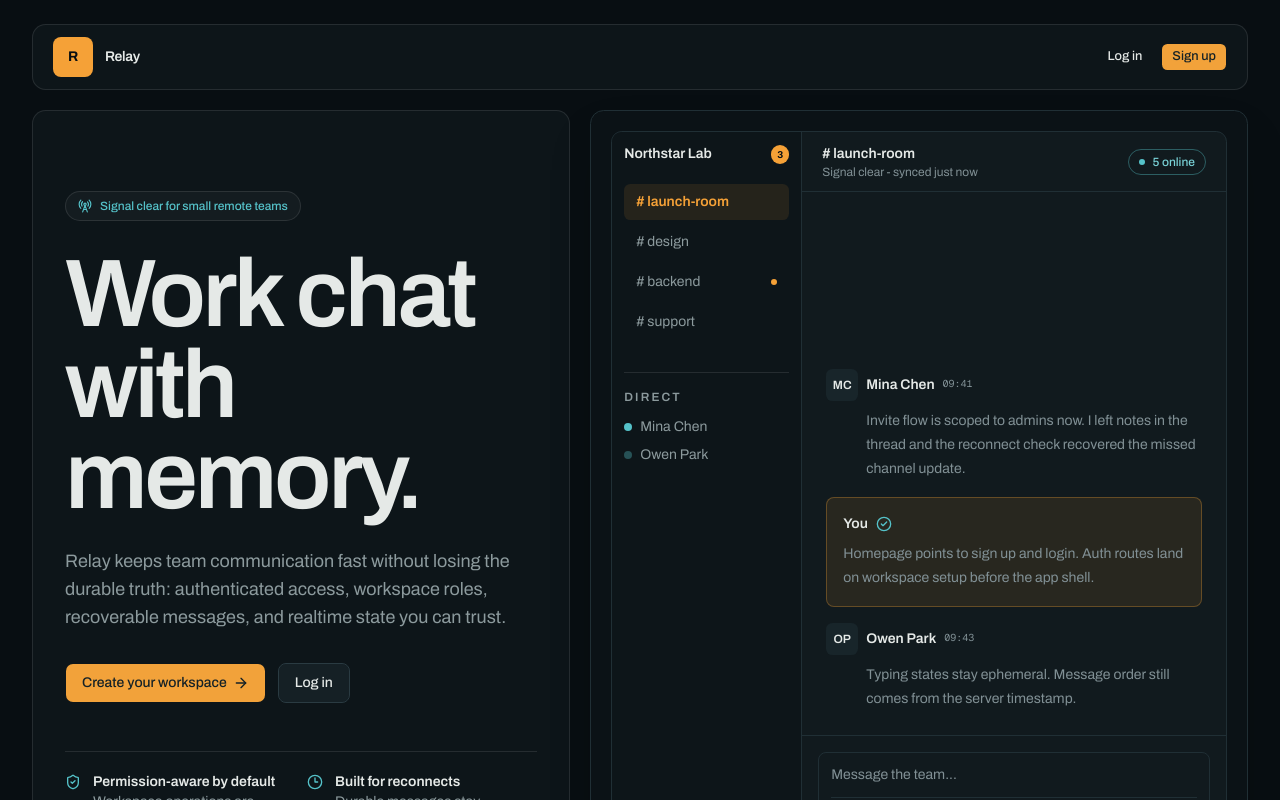
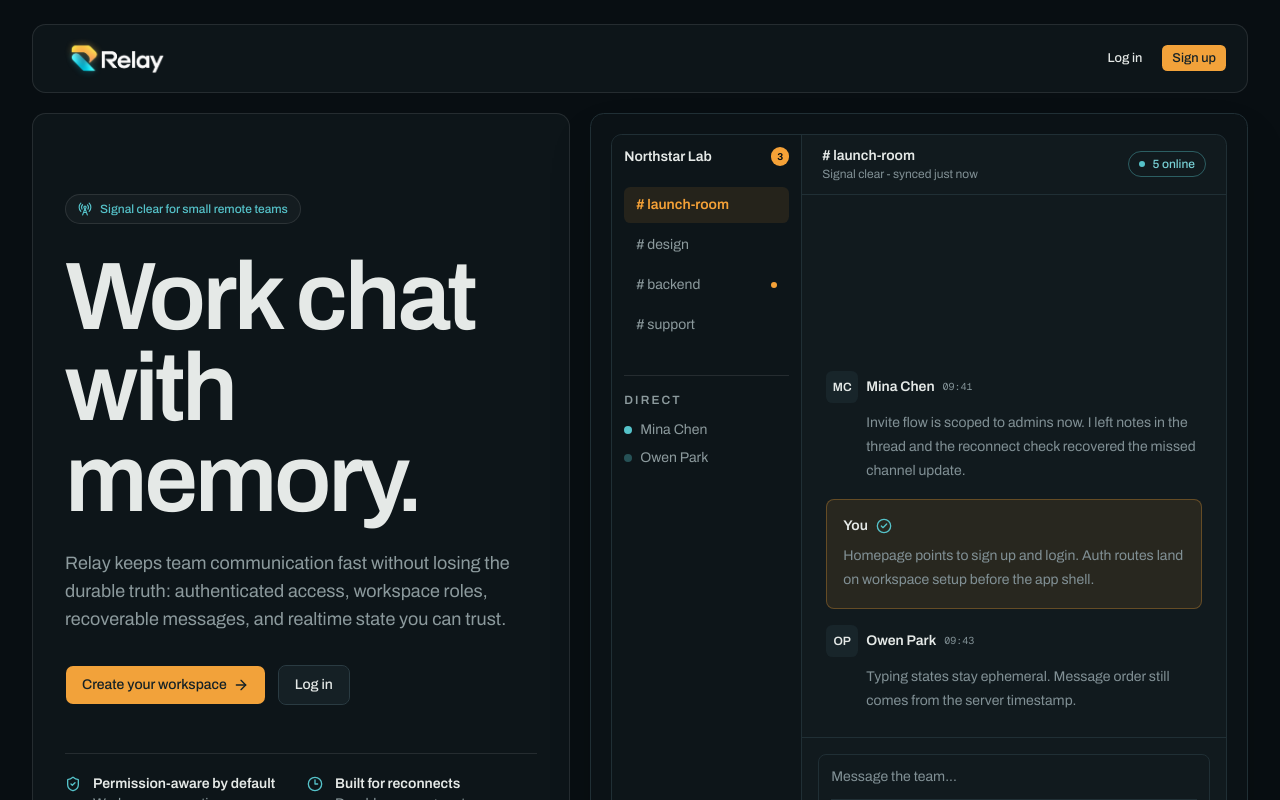
Before and after one commit to AshrafMurad/relay, a Next.js app in the folder frontend/: page / in a window 1280 px wide. Built offline with nearby package versions, Linux system fonts and the light colour scheme.

Commit message:
feat: implement BrandLogo component and update navigation; replace text logo with image logo in Home, AuthPage, and AppShell

```diff
--- a/frontend/app/page.tsx
+++ b/frontend/app/page.tsx
@@ -1,6 +1,7 @@
 import Link from "next/link"
 import { ArrowRight, CheckCircle2, Clock3, MessageSquare, RadioTower, ShieldCheck } from "lucide-react"
 
+import { BrandLogo } from "@/components/relay/brand-logo"
 import { Button } from "@/components/ui/button"
 
 export default function Home() {
@@ -8,9 +9,8 @@ export default function Home() {
     <main className="h-dvh overflow-y-auto bg-signal-carbon text-signal-panel-text">
       <section className="mx-auto flex min-h-full w-full max-w-7xl flex-col px-4 py-4 md:px-6 lg:px-8 lg:py-6">
         <nav className="flex items-center justify-between gap-4 rounded-2xl border border-white/10 bg-signal-panel px-4 py-3 md:px-5" aria-label="Public navigation">
-          <Link className="flex items-center gap-3" href="/" aria-label="Relay home">
-            <span className="grid size-10 place-items-center rounded-lg bg-signal-amber text-sm font-bold text-signal-carbon">R</span>
-            <span className="text-sm font-semibold tracking-tight">Relay</span>
+          <Link className="flex w-32 items-center" href="/" aria-label="Relay home">
+            <BrandLogo priority />
           </Link>
           <div className="flex items-center gap-2">
             <Button nativeButton={false} render={<Link href="/login" />} size="sm" variant="ghost">Log in</Button>
--- a/frontend/components/relay/app-shell.tsx
+++ b/frontend/components/relay/app-shell.tsx
@@ -20,6 +20,7 @@ import {
 
 import { Avatar, AvatarFallback } from "@/components/ui/avatar"
 import { Button } from "@/components/ui/button"
+import { BrandLogo } from "@/components/relay/brand-logo"
 import { ChannelMessages } from "@/components/relay/channel-messages"
 import {
   DropdownMenu,
@@ -56,22 +57,11 @@ function fieldClass() {
   return "h-10 rounded-md border border-signal-line bg-signal-surface px-3 text-sm text-signal-ink outline-none transition focus:border-signal-cyan focus:ring-2 focus:ring-signal-cyan/15"
 }
 
-function RelayMark() {
-  return (
-    <svg aria-hidden="true" className="size-8" viewBox="0 0 32 32" fill="none">
-      <path d="M8 7h8.5a5.5 5.5 0 0 1 0 11H8m8.5 0L24 26" stroke="currentColor" strokeWidth="2.4" strokeLinecap="square" />
-      <rect x="5" y="4" width="5" height="5" rx="1" fill="currentColor" />
-      <rect x="5" y="15.5" width="5" height="5" rx="1" fill="currentColor" />
-      <rect x="22" y="23" width="5" height="5" rx="1" fill="currentColor" />
-    </svg>
-  )
-}
-
 function LoadingShell() {
   return (
     <main className="grid h-dvh place-items-center bg-signal-paper p-6 text-signal-ink">
       <div className="w-full max-w-sm text-center" role="status">
-        <div className="mx-auto grid size-12 place-items-center rounded-lg bg-signal-carbon text-signal-amber"><RelayMark /></div>
+        <div className="mx-auto size-12"><BrandLogo mark="icon" priority /></div>
         <p className="mt-4 text-sm font-semibold">Opening workspace</p>
         <p className="mt-1 text-xs text-signal-muted">Loading routes, members, and unread state.</p>
         <div className="mt-5 space-y-2" aria-hidden="true">
@@ -272,7 +262,7 @@ export function RelayAppShell({ children }: { children: ReactNode }) {
     return (
       <main className="grid h-dvh place-items-center bg-signal-paper p-6 text-signal-ink">
         <section className="max-w-md text-center">
-          <div className="mx-auto grid size-12 place-items-center rounded-lg bg-signal-carbon text-signal-amber"><RelayMark /></div>
+          <div className="mx-auto size-12"><BrandLogo mark="icon" priority /></div>
           <p className="mt-5 font-mono text-[10px] uppercase tracking-[0.18em] text-signal-amber">Workspace unavailable</p>
           <h1 className="mt-3 text-xl font-semibold">This workspace could not be opened</h1>
           <p className="mt-2 text-sm text-signal-muted">{error || "Your membership may have changed."}</p>
@@ -394,7 +384,7 @@ export function RelayAppShell({ children }: { children: ReactNode }) {
       <div className="grid h-dvh overflow-hidden bg-signal-paper text-signal-ink md:grid-cols-[64px_minmax(0,1fr)] lg:grid-cols-[64px_260px_minmax(0,1fr)]">
         {children}
         <aside className="hidden h-dvh flex-col items-center border-r border-signal-line bg-signal-carbon py-3 md:flex">
-          <div className="mb-4 text-signal-amber"><RelayMark /><span className="sr-only">Relay</span></div>
+          <div className="mb-4 size-8"><BrandLogo mark="icon" priority /><span className="sr-only">Relay</span></div>
           <nav aria-label="Workspaces" className="flex flex-1 flex-col gap-2">
             {workspaces.map((item) => (
               <Tooltip key={item.id}>
@@ -446,7 +436,7 @@ export function RelayAppShell({ children }: { children: ReactNode }) {
           {isSwitchingWorkspace ? (
             <section className="grid min-h-0 flex-1 place-items-center overflow-auto p-6 sm:p-10" role="status">
               <div className="max-w-md rounded-lg border border-signal-line bg-signal-surface/50 px-5 py-6 text-center">
-                <div className="mx-auto mb-4 grid size-10 place-items-center rounded-lg bg-signal-carbon text-signal-amber"><RelayMark /></div>
+                <div className="mx-auto mb-4 size-10"><BrandLogo mark="icon" /></div>
                 <h2 className="text-base font-semibold">Switching to {targetWorkspace?.name ?? "workspace"}</h2>
                 <p className="mt-2 text-sm text-signal-muted">Refreshing channels, members, and direct messages.</p>
               </div>
--- a/frontend/components/relay/auth-page.tsx
+++ b/frontend/components/relay/auth-page.tsx
@@ -6,6 +6,7 @@ import { useRouter } from "next/navigation"
 import { ArrowRight, CheckCircle2, Eye, EyeOff, LockKeyhole, RadioTower, ShieldCheck } from "lucide-react"
 
 import { Button } from "@/components/ui/button"
+import { BrandLogo } from "@/components/relay/brand-logo"
 import { apiRequest, ApiClientError } from "@/lib/api/client"
 import type { AuthUserDTO } from "@/lib/api/contracts"
 import { cn } from "@/lib/utils"
@@ -132,9 +133,8 @@ export function AuthPage({ mode }: { mode: AuthMode }) {
           <div className="absolute bottom-0 left-10 top-24 w-px bg-signal-amber/35" aria-hidden="true" />
           <div className="relative flex h-full min-h-[520px] flex-col justify-between gap-10">
             <div>
-              <Link className="inline-flex items-center gap-3" href="/" aria-label="Relay home">
-                <span className="grid size-10 place-items-center rounded-lg bg-signal-amber text-sm font-bold text-signal-carbon">R</span>
-                <span className="font-semibold">Relay</span>
+              <Link className="inline-flex w-32" href="/" aria-label="Relay home">
+                <BrandLogo priority />
               </Link>
 
               <div className="mt-12 max-w-2xl">
@@ -173,7 +173,7 @@ export function AuthPage({ mode }: { mode: AuthMode }) {
                   </Link>
                 </p>
               </div>
-              <span className="grid size-10 place-items-center rounded-lg bg-signal-carbon text-sm font-bold text-signal-panel-text">R</span>
+              <span className="block size-10"><BrandLogo mark="icon" /></span>
             </div>
 
             <form className="mt-5 grid gap-4" noValidate onSubmit={handleSubmit}>
--- /dev/null
+++ b/frontend/components/relay/brand-logo.tsx
@@ -0,0 +1,36 @@
+import Image from "next/image"
+
+import { cn } from "@/lib/utils"
+
+type BrandLogoProps = {
+  className?: string
+  mark?: "horizontal" | "icon"
+  priority?: boolean
+}
+
+export function BrandLogo({ className, mark = "horizontal", priority = false }: BrandLogoProps) {
+  if (mark === "icon") {
+    return (
+      <Image
+        alt=""
+        aria-hidden="true"
+        className={cn("size-full object-contain", className)}
+        height={1254}
+        priority={priority}
+        src="/logo-icon.png"
+        width={1254}
+      />
+    )
+  }
+
+  return (
+    <Image
+      alt="Relay"
+      className={cn("h-auto w-full object-contain", className)}
+      height={724}
+      priority={priority}
+      src="/horizontal-logo.png"
+      width={2172}
+    />
+  )
+}
```
Also changed, not shown: frontend/public/horizontal-logo.png (added), frontend/public/logo-icon.png (added).
